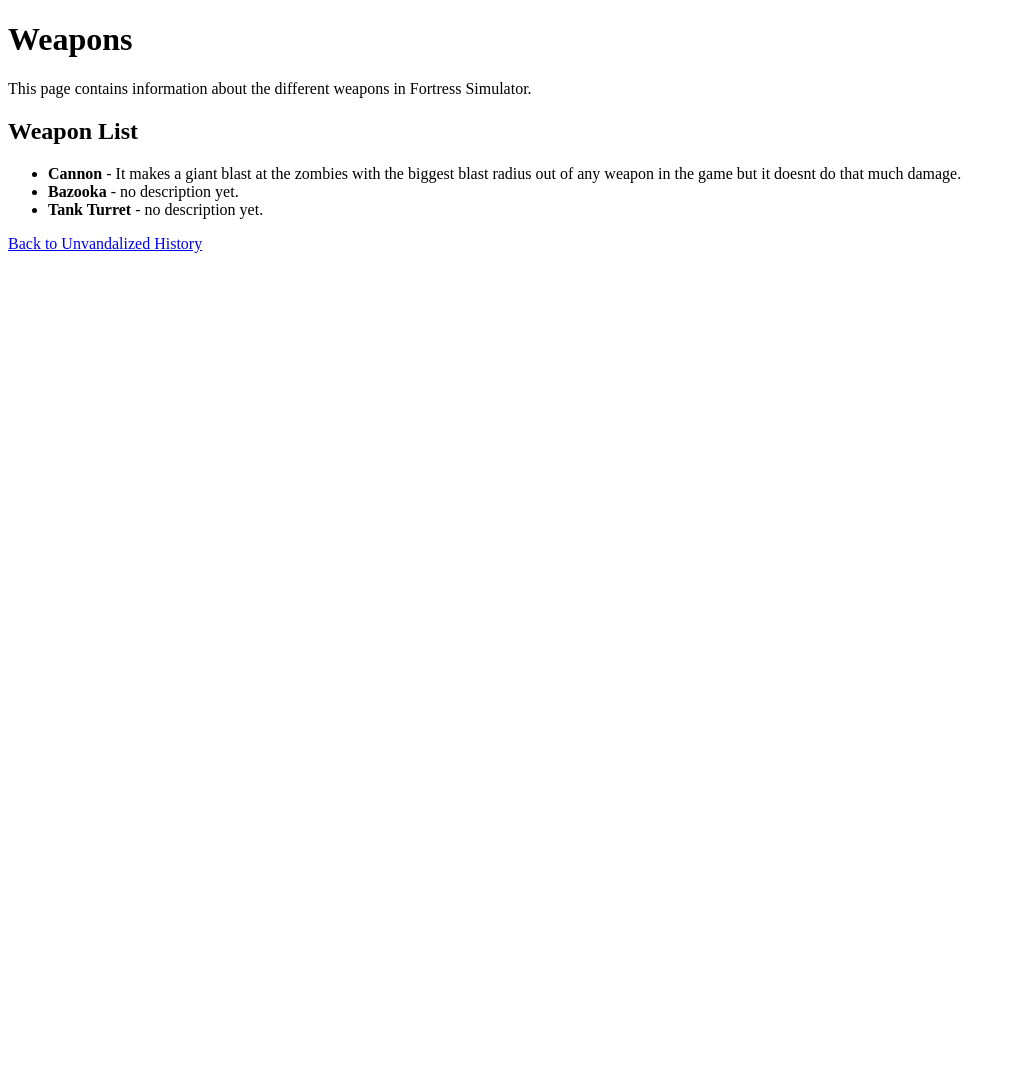
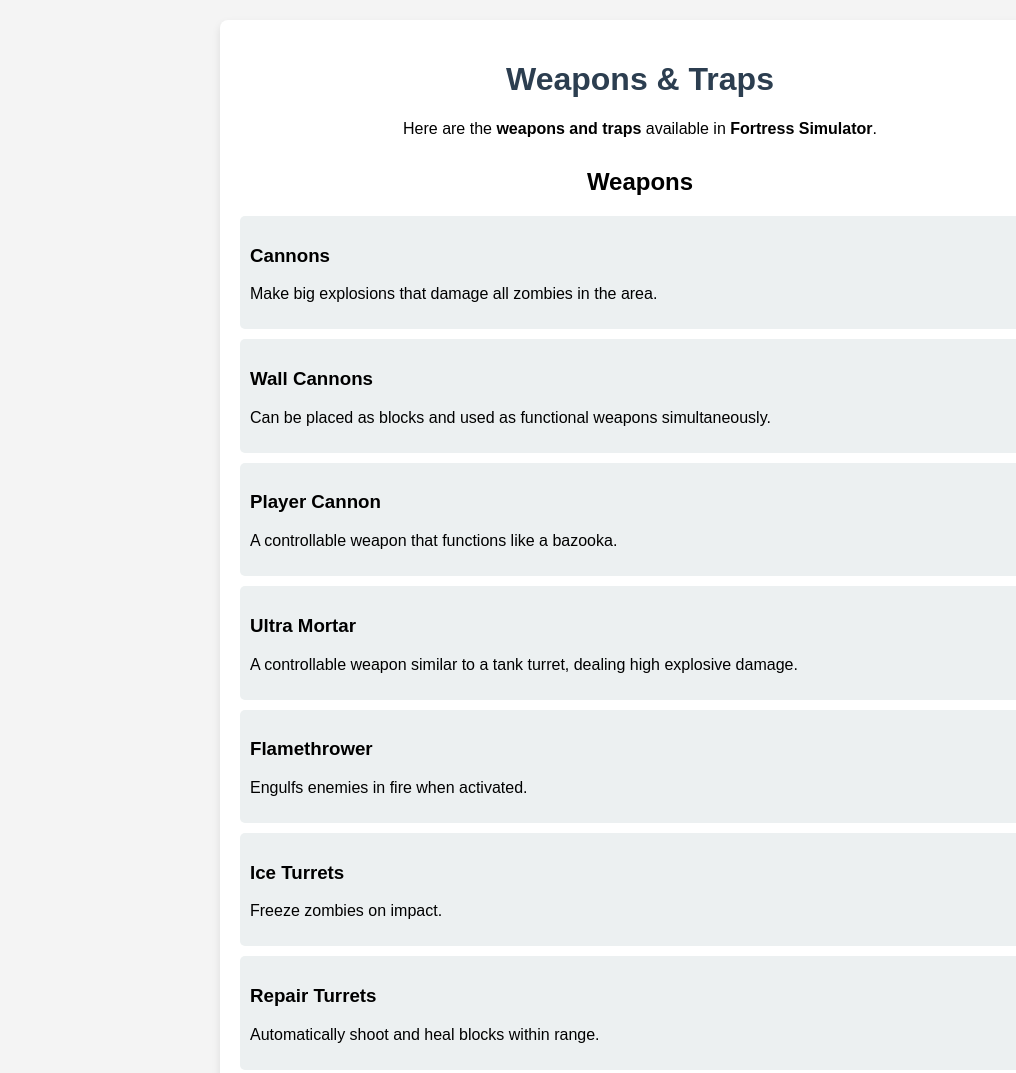
Before and after one commit to Zepharok/Fortress-simulator-fandom, a plain HTML site: page weapons.html in a window 1280 px wide. Shown: the top 1073 px of the page, without its empty margins (0-1016 px from the left). Before the commit the page ends 800 px from the top, so only its background shows below. Drawn offline with Linux system fonts and the light colour scheme.

Commit message:
Update weapons.html

```diff
--- a/weapons.html
+++ b/weapons.html
@@ -3,19 +3,132 @@
 <head>
     <meta charset="UTF-8">
     <meta name="viewport" content="width=device-width, initial-scale=1.0">
-    <title>Weapons - Fortress Simulator Wiki</title>
+    <title>Weapons & Traps - Fortress Simulator Wiki</title>
+    <style>
+        body {
+            font-family: Arial, sans-serif;
+            margin: 0;
+            padding: 20px;
+            background-color: #f4f4f4;
+            text-align: center;
+        }
+        .container {
+            max-width: 800px;
+            margin: auto;
+            background: white;
+            padding: 20px;
+            border-radius: 8px;
+            box-shadow: 0px 4px 8px rgba(0, 0, 0, 0.1);
+        }
+        h1 {
+            color: #2c3e50;
+        }
+        .section {
+            margin-top: 30px;
+        }
+        .weapon, .trap {
+            background: #ecf0f1;
+            padding: 10px;
+            border-radius: 5px;
+            margin-bottom: 10px;
+            text-align: left;
+        }
+        a {
+            display: inline-block;
+            margin-top: 20px;
+            text-decoration: none;
+            color: white;
+            background: #3498db;
+            padding: 10px 15px;
+            border-radius: 5px;
+        }
+        a:hover {
+            background: #2980b9;
+        }
+    </style>
 </head>
 <body>
-    <h1>Weapons</h1>
-    <p>This page contains information about the different weapons in Fortress Simulator.</p>
+    <div class="container">
+        <h1>Weapons & Traps</h1>
+        <p>Here are the <strong>weapons and traps</strong> available in <strong>Fortress Simulator</strong>.</p>
 
-    <h2>Weapon List</h2>
-    <ul>
-        <li><strong>Cannon</strong> - It makes a giant blast at the zombies with the biggest blast radius out of any weapon in the game but it doesnt do that much damage.</li>
-        <li><strong>Bazooka</strong> - no description yet.</li>
-        <li><strong>Tank Turret</strong> - no description yet.</li>
-    </ul>
+        <div class="section">
+            <h2>Weapons</h2>
+            <div class="weapon">
+                <h3>Cannons</h3>
+                <p>Make big explosions that damage all zombies in the area.</p>
+            </div>
 
-    <p><a href="history.html">Back to Unvandalized History</a></p>
+            <div class="weapon">
+                <h3>Wall Cannons</h3>
+                <p>Can be placed as blocks and used as functional weapons simultaneously.</p>
+            </div>
+
+            <div class="weapon">
+                <h3>Player Cannon</h3>
+                <p>A controllable weapon that functions like a bazooka.</p>
+            </div>
+
+            <div class="weapon">
+                <h3>Ultra Mortar</h3>
+                <p>A controllable weapon similar to a tank turret, dealing high explosive damage.</p>
+            </div>
+
+            <div class="weapon">
+                <h3>Flamethrower</h3>
+                <p>Engulfs enemies in fire when activated.</p>
+            </div>
+
+            <div class="weapon">
+                <h3>Ice Turrets</h3>
+                <p>Freeze zombies on impact.</p>
+            </div>
+
+            <div class="weapon">
+                <h3>Repair Turrets</h3>
+                <p>Automatically shoot and heal blocks within range.</p>
+            </div>
+
+            <div class="weapon">
+                <h3>Bazookas</h3>
+                <p>The fastest-firing explosive weapon.</p>
+            </div>
+
+            <div class="weapon">
+                <h3>Tank Turrets</h3>
+                <p>Deal heavy damage but are not the most powerful weapon.</p>
+            </div>
+
+            <div class="weapon">
+                <h3>Super Turrets</h3>
+                <p>An upgraded version of Tank Turrets, dealing even more damage.</p>
+            </div>
+
+            <div class="weapon">
+                <h3>Plasma Cannons</h3>
+                <p>Fires faster than a Bazooka, deals as much damage as a Super Turret, and is the most powerful weapon.</p>
+            </div>
+        </div>
+
+        <div class="section">
+            <h2>Traps</h2>
+            <div class="trap">
+                <h3>Spikes</h3>
+                <p>Deal damage to zombies when touched.</p>
+            </div>
+
+            <div class="trap">
+                <h3>Launch Pads</h3>
+                <p>Throw zombies into the air, instantly killing them.</p>
+            </div>
+
+            <div class="trap">
+                <h3>Sticky Glue</h3>
+                <p>Slows down zombies, making them easier to hit.</p>
+            </div>
+        </div>
+
+        <a href="history.html">Back to Unvandalized History</a>
+    </div>
 </body>
 </html>
```
